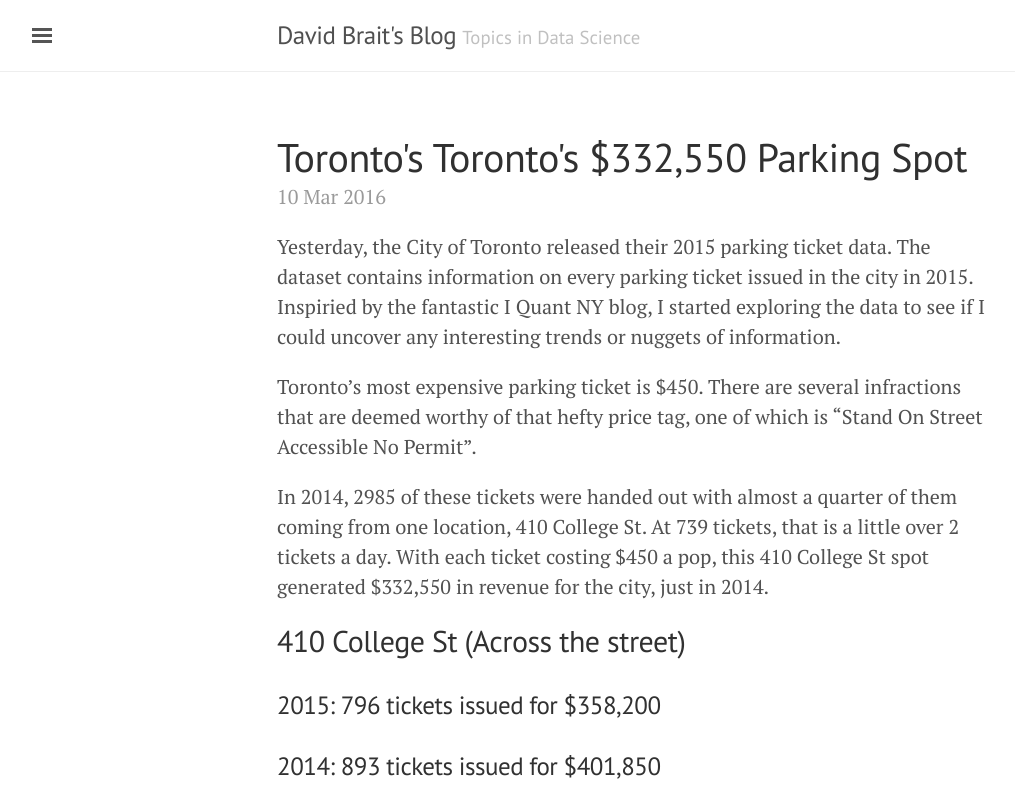
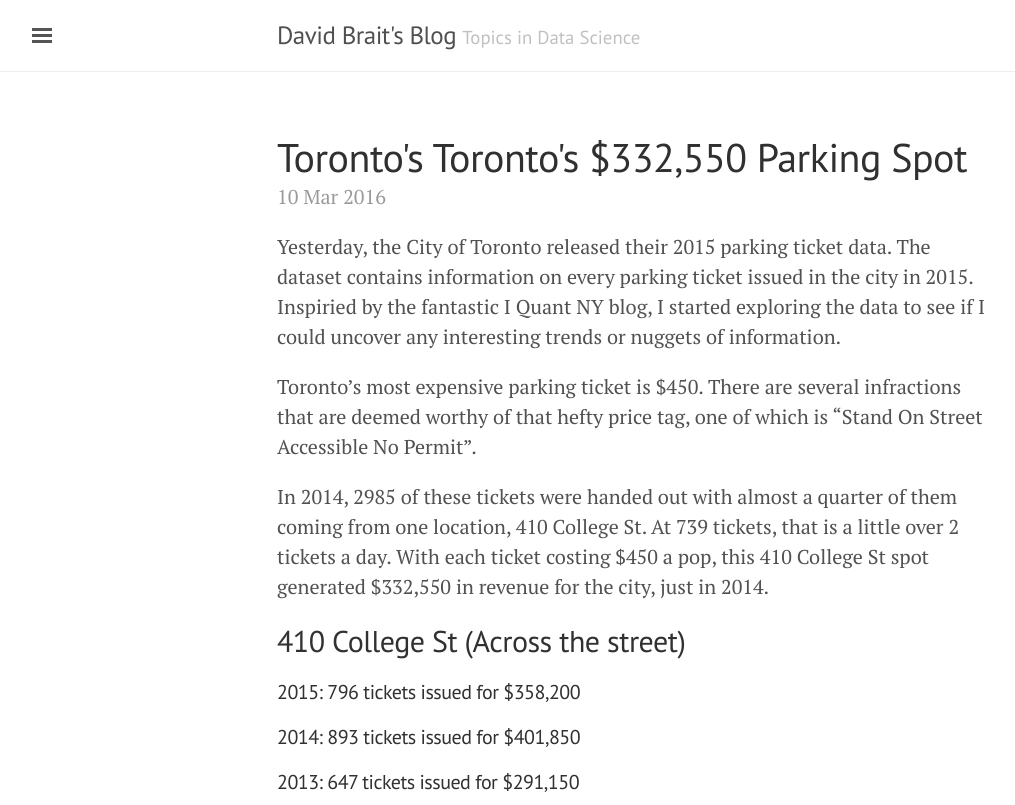
Before and after one commit to dbrait/dbrait-blog, a Jekyll site: the page built from _posts/2016-03-10-Toronto's $358,000 Parking Spot.md, in a window 1280 px wide. Shown: the top 805 px of the page, without its empty margins (3-1018 px from the left). Built offline with Jekyll 4.4.1, drawn with Linux system fonts in a browser that asks for light colours; grey boxes are pictures that could not be loaded.

Commit message:
updating headers

```diff
--- a/_posts/2016-03-10-Toronto's $358,000 Parking Spot.md
+++ b/_posts/2016-03-10-Toronto's $358,000 Parking Spot.md
@@ -11,29 +11,32 @@ Toronto's most expensive parking ticket is $450.  There are several infractions
 In 2014, 2985 of these tickets were handed out with almost a quarter of them coming from one location, 410 College St.  At 739 tickets, that is a little over 2 tickets a day.  With each ticket costing $450 a pop, this 410 College St spot generated $332,550 in revenue for the city, just in 2014.
 
 ## 410 College St (Across the street)
-### 2015: 796 tickets issued for $358,200
-### 2014: 893 tickets issued for $401,850
-### 2013: 647 tickets issued for $291,150
+#### 2015: 796 tickets issued for $358,200
+#### 2014: 893 tickets issued for $401,850
+#### 2013: 647 tickets issued for $291,150
 
 <iframe src="https://www.google.com/maps/embed?pb=!1m0!3m2!1sen!2sca!4v1455649270872!6m8!1m7!1sk9t_aIUtkuWeAvu_uTdHFA!2m2!1d43.65675864281898!2d-79.40623669615232!3f144.63015609181116!4f-16.43494906144889!5f0.7820865974627469" width="600" height="450" frameborder="0" style="border:0" allowfullscreen></iframe>
 
+
 ## 18 Grenville St
-### 2015: 342 tickets issued for $153,900
-### 2014: 328 tickets issued for $147,600
-### 2013: 400 tickets issued for $180,000
+#### 2015: 342 tickets issued for $153,900
+#### 2014: 328 tickets issued for $147,600
+#### 2013: 400 tickets issued for $180,000
 
 <iframe src="https://www.google.com/maps/embed?pb=!1m0!3m2!1sen!2sca!4v1455651657879!6m8!1m7!1s83857MNyUcdO5tzZJ82cxA!2m2!1d43.66195861412737!2d-79.38421575983601!3f329.1808863828714!4f-5.896528146053157!5f0.7820865974627469" width="600" height="450" frameborder="0" style="border:0" allowfullscreen></iframe>
 
+
 ## 35 Balmuto St (Across the street)
-### 2015: 326 tickets issued for $146,700
-### 2014: 253 tickets issued for $113,850
-### 2013: 257 tickets issued for $115,650
+#### 2015: 326 tickets issued for $146,700
+#### 2014: 253 tickets issued for $113,850
+#### 2013: 257 tickets issued for $115,650
 
 <iframe src="https://www.google.com/maps/embed?pb=!1m0!3m2!1sen!2sca!4v1457569124752!6m8!1m7!1s1EsfEA2OFO2ZS7besE31jg!2m2!1d43.66953377351889!2d-79.3878226779771!3f223.54294412397383!4f-11.343472253253594!5f1.9587109090973311" width="600" height="450" frameborder="0" style="border:0" allowfullscreen></iframe>
 
+
 ##60 Murray St
-### 2015: 287 tickets issued for $129,150
-### 2014: 346 tickets issued for $155,700.
-### 2013: 315 tickets issued for $141,750
+#### 2015: 287 tickets issued for $129,150
+#### 2014: 346 tickets issued for $155,700.
+#### 2013: 315 tickets issued for $141,750
 
 <iframe src="https://www.google.com/maps/embed?pb=!1m0!3m2!1sen!2sca!4v1455651896816!6m8!1m7!1sotM4k6jUW09oEeBmET3sQg!2m2!1d43.65821668092152!2d-79.39131905145949!3f245!4f0!5f0.7820865974627469" width="600" height="450" frameborder="0" style="border:0" allowfullscreen></iframe>
```
